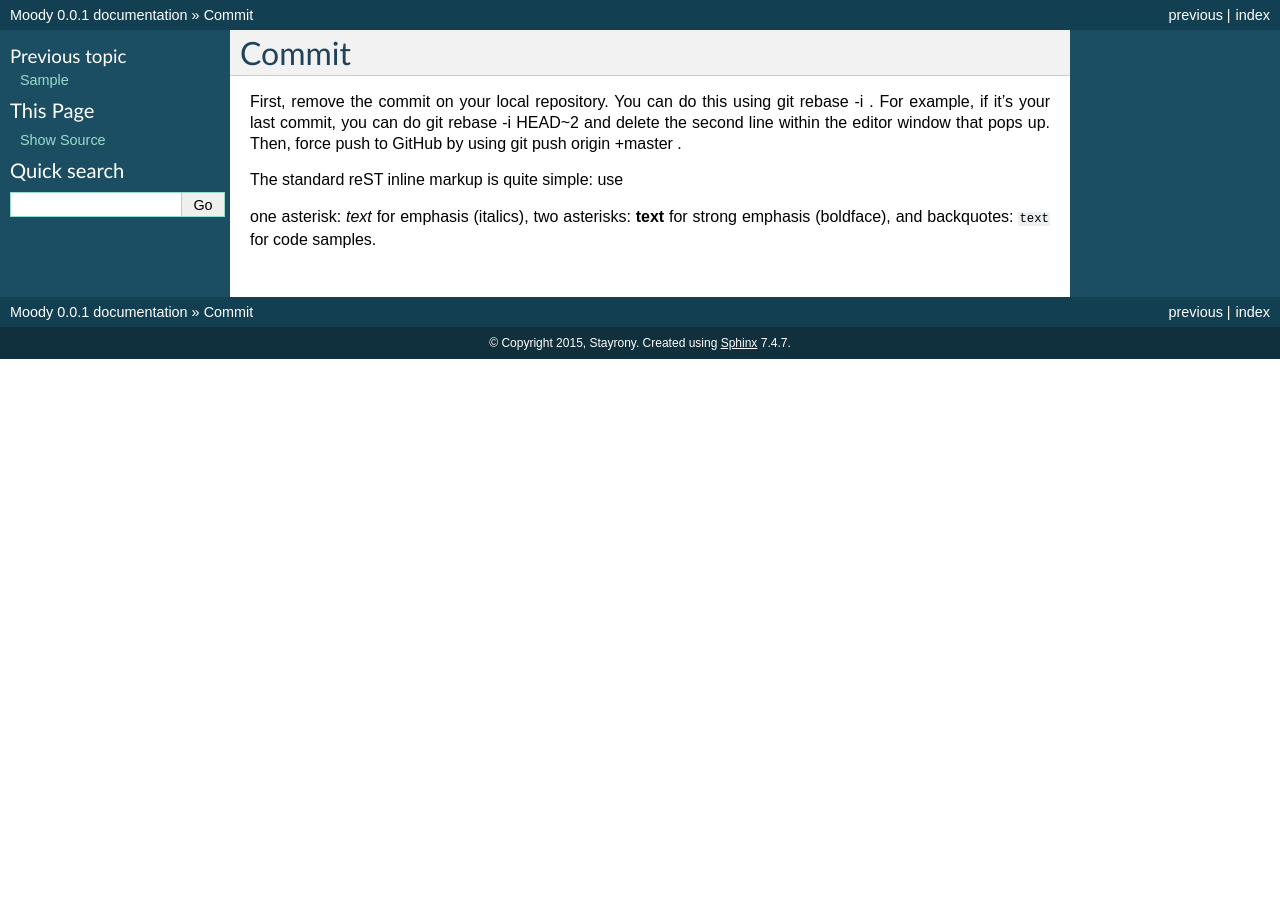
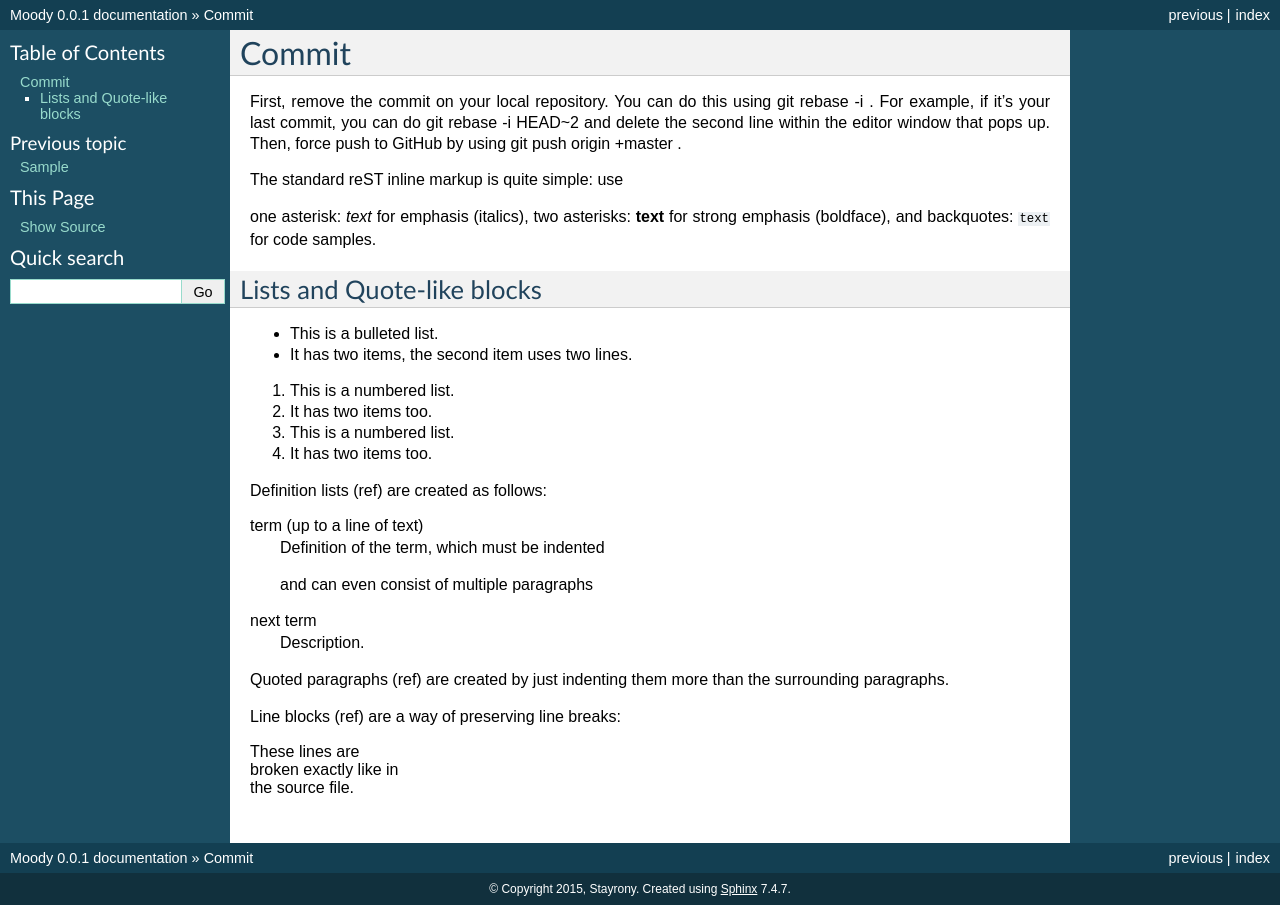
Before and after one commit to Stayrony/MoodyDoc, a Sphinx documentation site: the page built from source/commit.rst, in a window 1280 px wide. Built offline with Sphinx 7.4.7, drawn with Linux system fonts in a browser that asks for light colours.

Commit message:
add Lists and Quote-like blocks

```diff
--- a/source/commit.rst
+++ b/source/commit.rst
@@ -8,3 +8,34 @@ The standard reST inline markup is quite simple: use
 one asterisk: *text* for emphasis (italics),
 two asterisks: **text** for strong emphasis (boldface), and
 backquotes: ``text`` for code samples.
+
+Lists and Quote-like blocks
+^^^^^^^^^^^^^^^^^^^^^^^^^^^
+
+* This is a bulleted list.
+* It has two items, the second
+  item uses two lines.
+
+1. This is a numbered list.
+2. It has two items too.
+
+#. This is a numbered list.
+#. It has two items too.
+
+Definition lists (ref) are created as follows:
+
+term (up to a line of text)
+   Definition of the term, which must be indented
+
+   and can even consist of multiple paragraphs
+
+next term
+   Description.
+
+Quoted paragraphs (ref) are created by just indenting them more than the surrounding paragraphs.
+
+Line blocks (ref) are a way of preserving line breaks:
+
+| These lines are
+| broken exactly like in
+| the source file.
```
